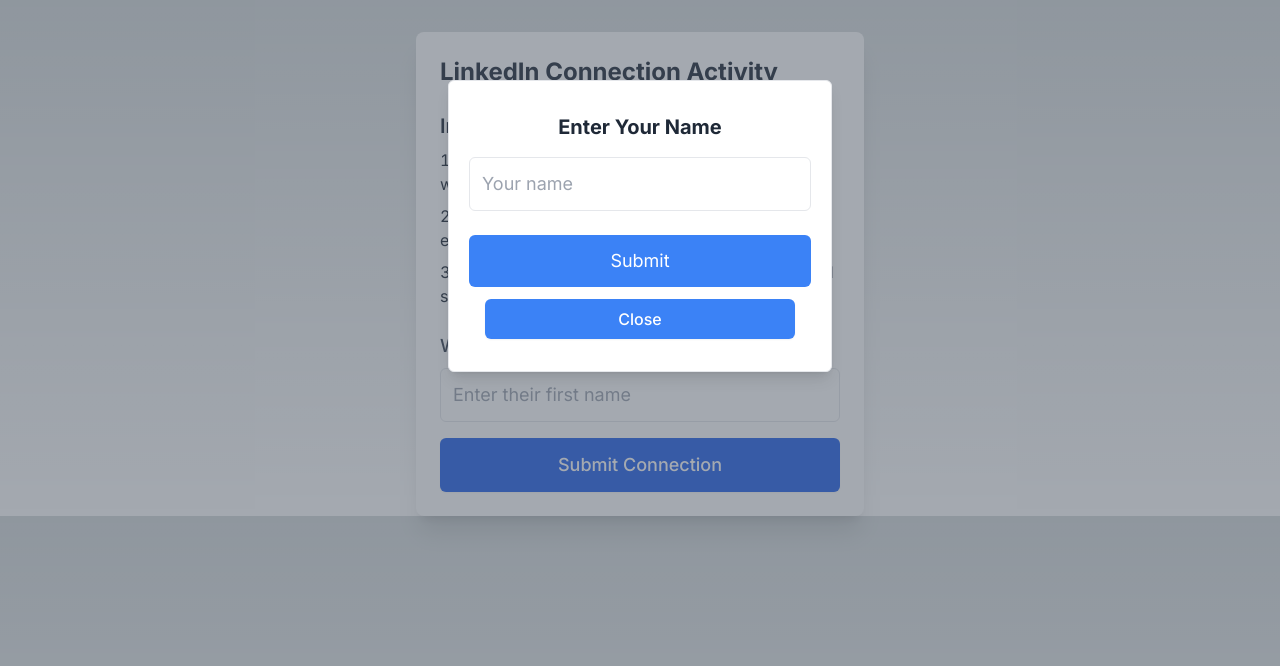
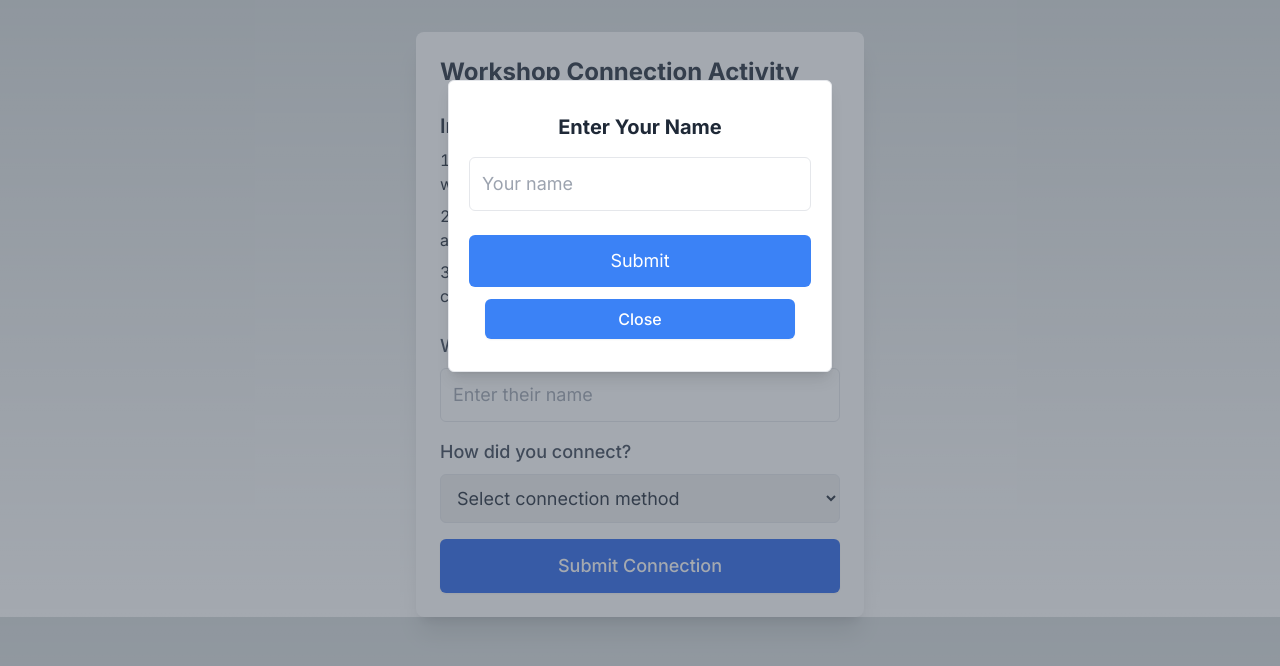
Before and after one commit to ousecTic/xAPI-workshop-app, a Next.js app: page /linkedin in a window 1280 px wide. Shown: the top 666 px of the page. Built offline with nearby package versions, Linux system fonts and the light colour scheme; what @xapi/xapi would draw is missing.

Commit message:
update linkedin page and added dependency for analytics page

```diff
--- a/package.json
+++ b/package.json
@@ -10,8 +10,10 @@
   },
   "dependencies": {
     "@xapi/xapi": "^2.2.7",
+    "chart.js": "^4.4.3",
     "next": "14.2.5",
     "react": "^18",
+    "react-chartjs-2": "^5.2.0",
     "react-dom": "^18"
   },
   "devDependencies": {
--- a/src/app/linkedin/page.tsx
+++ b/src/app/linkedin/page.tsx
@@ -4,9 +4,17 @@
 import { sendXAPIStatement } from '@/utils/xapiUtils';
 import Modal from '@/app/components/Modal';
 
-export default function LinkedInConnection() {
+const connectionMethods = [
+  { value: 'linkedin', label: 'LinkedIn' },
+  { value: 'email', label: 'Email' },
+  { value: 'phone', label: 'Phone Number' },
+  { value: 'other', label: 'Other' }
+];
+
+export default function ConnectionActivity() {
   const [userName, setUserName] = useState<string>('');
   const [connectedPerson, setConnectedPerson] = useState<string>('');
+  const [connectionMethod, setConnectionMethod] = useState<string>('');
   const [isModalOpen, setIsModalOpen] = useState<boolean>(false);
   const [error, setError] = useState<string>('');
   const [isSubmitted, setIsSubmitted] = useState<boolean>(false);
@@ -31,8 +39,8 @@
 
   const handleSubmit = async (e: React.FormEvent<HTMLFormElement>) => {
     e.preventDefault();
-    if (!connectedPerson.trim()) {
-      setError('Please enter the name of the person you connected with');
+    if (!connectedPerson.trim() || !connectionMethod) {
+      setError('Please enter the name of the person you connected with and select a connection method');
       return;
     }
 
@@ -46,14 +54,19 @@
         display: { "en-US": "connected with" }
       },
       object: {
-        id: "http://example.com/xapi-workshop/linkedin-connection",
+        id: "http://example.com/xapi-workshop/connection-activity",
         definition: {
-          name: { "en-US": "LinkedIn Connection" },
+          name: { "en-US": "Workshop Connection Activity" },
           description: { "en-US": "Connected with another participant during the workshop" }
         }
       },
       result: {
-        response: connectedPerson
+        response: JSON.stringify({ person: connectedPerson, method: connectionMethod })
+      },
+      context: {
+        extensions: {
+          "http://example.com/xapi/extension/connection-method": connectionMethod
+        }
       }
     };
 
@@ -78,13 +91,13 @@
 
   return (
     <div className="max-w-md mx-auto mt-8 p-6 bg-white rounded-lg shadow-xl text-gray-800">
-      <h2 className="text-2xl font-bold mb-6">LinkedIn Connection Activity</h2>
+      <h2 className="text-2xl font-bold mb-6">Workshop Connection Activity</h2>
       <div className="mb-6">
         <h3 className="text-xl font-semibold mb-2">Instructions:</h3>
         <ol className="list-decimal list-inside space-y-2">
           <li>Find someone in the room you haven&apos;t connected with before.</li>
-          <li>Connect with them on LinkedIn, or exchange email/phone number.</li>
-          <li>Once connected, enter their first name below and submit.</li>
+          <li>Connect with them via LinkedIn, email, phone, or another method.</li>
+          <li>Once connected, enter their name and how you connected below.</li>
         </ol>
       </div>
       <form onSubmit={handleSubmit} className="space-y-4">
@@ -98,8 +111,26 @@
             value={connectedPerson}
             onChange={(e) => setConnectedPerson(e.target.value)}
             className="w-full p-3 border rounded-md text-lg"
-            placeholder="Enter their first name"
+            placeholder="Enter their name"
           />
+        </div>
+        <div>
+          <label htmlFor="connectionMethod" className="block text-lg font-medium text-gray-700 mb-2">
+            How did you connect?
+          </label>
+          <select
+            id="connectionMethod"
+            value={connectionMethod}
+            onChange={(e) => setConnectionMethod(e.target.value)}
+            className="w-full p-3 border rounded-md text-lg"
+          >
+            <option value="">Select connection method</option>
+            {connectionMethods.map((method) => (
+              <option key={method.value} value={method.value}>
+                {method.label}
+              </option>
+            ))}
+          </select>
         </div>
         <button
           type="submit"
```
Also changed, not shown: src/app/analytics/page.tsx (added), 1 other file (tests, documents, lock files or other folders).
